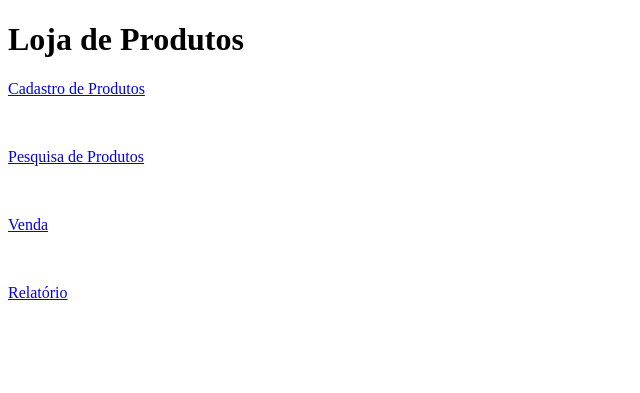
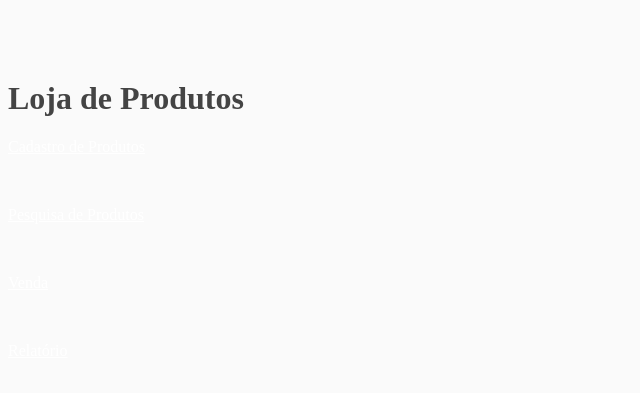
Before and after one commit to kim-a9/projeto_loja_eletronicos, a Flask app: page / in a window 1280 px wide. Shown: the top 393 px of the page, without its empty margins (0-640 px from the left). Run offline with Flask 3, Linux system fonts and the light colour scheme; parts of the project's set-up code (start-up, migrations or seed data) failed here and were passed over.

Commit message:
update styles

```diff
--- a/app.py
+++ b/app.py
@@ -20,12 +20,6 @@ def create_app(db_url=None):
     migrate = Migrate(app, db)
 
 
-    # db.init_app(app)
-    migrate.init_app(app, db)
-
-    # with app.app_context():
-    #     from .models import CadastroProduto
-    #     db.create_all()
 
 
     from routes import bp
--- a/models.py
+++ b/models.py
@@ -1,4 +1,4 @@
-from . import db
+from db import db
 
 
 class CadastroProduto(db.Model):
--- a/routes.py
+++ b/routes.py
@@ -2,7 +2,7 @@ from flask import Blueprint, render_template, request, redirect, url_for, flash
 from flask_smorest import abort
 from forms import CadastroForm, EditarProdutoForm, VendasForm
 from models import CadastroProduto
-from . import db
+from db import db
 # from schemas import CadastroProdutoSchema, EditarProdutoSchema
 
 
--- a/static/style.css
+++ b/static/style.css
@@ -1,13 +1,11 @@
-.resultado_pesquisa {
-    display: block;
-    align-content: center;
+body {
+    background: #fafafa;
+    color: #333333;
+    margin-top: 5rem;
 }
-
-th{
-    display: table-cell;
-    vertical-align: inherit;
+h1, h2, h3 {
+    color: #444444;
 }
-td{
-    display: table-cell;
-    vertical-align: inherit;
+a{
+    color: white;
 }
--- a/templates/cadastro.html
+++ b/templates/cadastro.html
@@ -3,6 +3,7 @@
 <head>
     <meta charset="UTF-8">
     <meta name="viewport" content="width=device-width, initial-scale=1.0">
+    <link rel="stylesheet" type="text/css" href="{{ url_for('static', filename='style.css') }}">
     <title>Cadastro de Produtos</title>
 </head>
 <body>
--- a/templates/index.html
+++ b/templates/index.html
@@ -3,6 +3,7 @@
 <head>
     <meta charset="UTF-8">
     <meta name="viewport" content="width=device-width, initial-scale=1.0">
+    <link rel="stylesheet" type="text/css" href="{{ url_for('static', filename='style.css') }}">
     <title>Loja</title>
 </head>
 <body>
```
